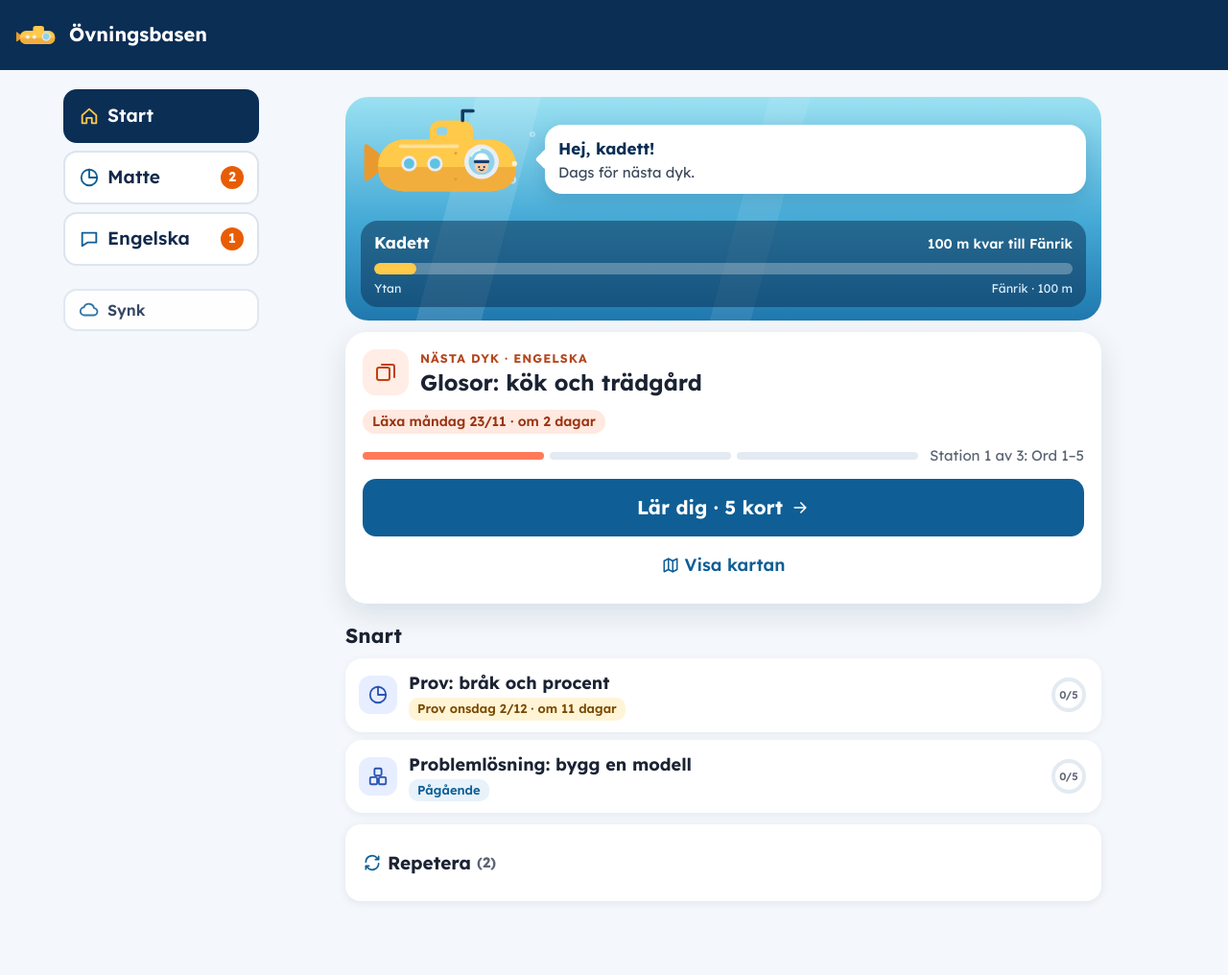
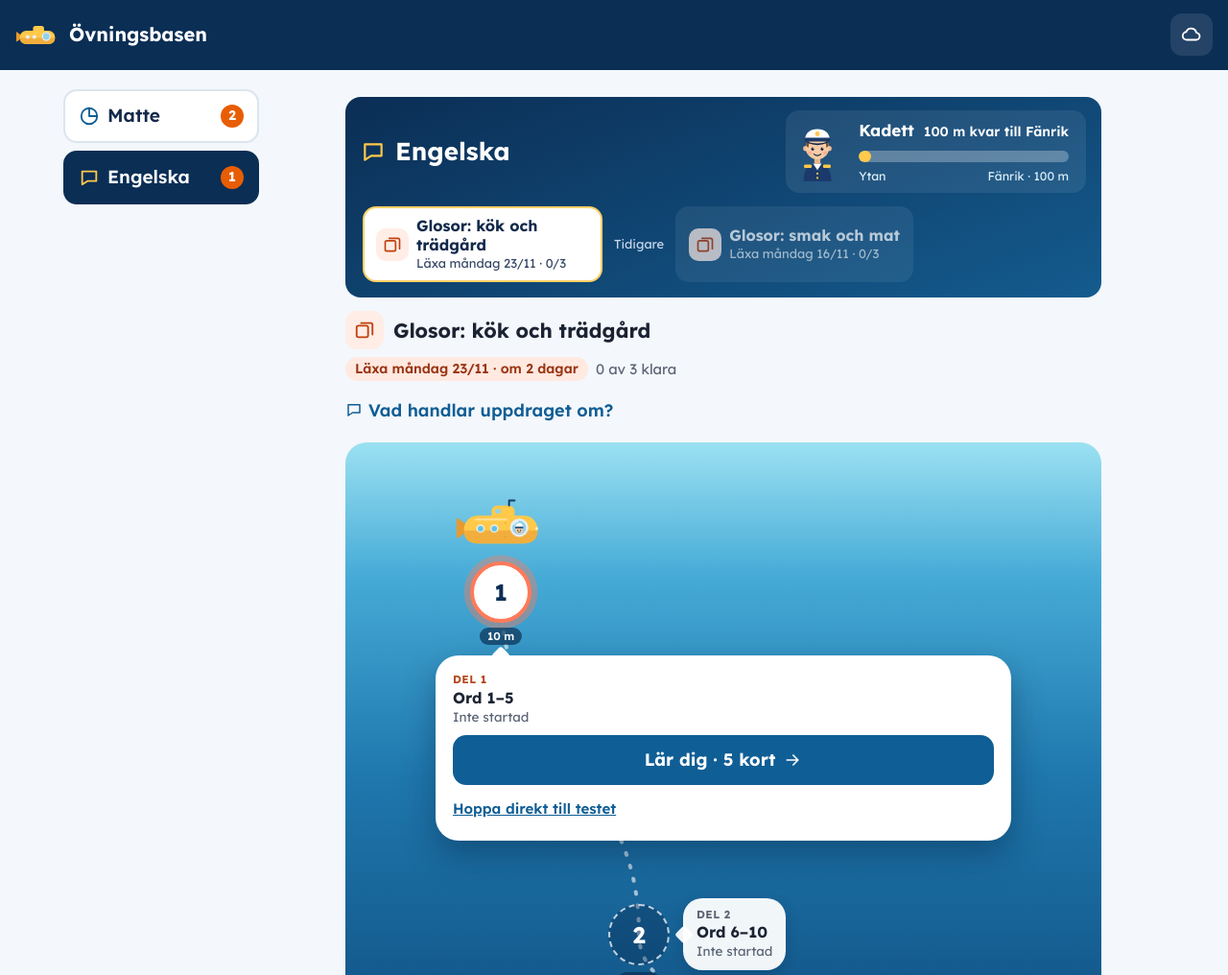
Before and after one commit to Olia-D/ovningsbasen, a plain HTML site: page index.html in a window 1280 px wide. Shown: the top 1016 px of the page at 96% size. Drawn offline with Linux system fonts and the light colour scheme.

Commit message:
Drop the start page: open the subject with the most urgent homework; Synk moves to a header button
Co-Authored-By: Claude Opus 5.5 <noreply@anthropic.com>
Claude-Session: https://claude.ai/code/session_01KQwnET8oCkAzqpscAb4x6H

```diff
--- a/app.js
+++ b/app.js
@@ -1056,14 +1056,14 @@
   function isDone(x) { return allWon(stationsFor(x.d)); }
   function renderSide(all, active) {
     var side = document.getElementById('side'); if (!side) return;
-    var h = '<a class="navi' + (active === 'home' ? ' on' : '') + '" href="#/"' + (active === 'home' ? ' aria-current="page"' : '') + '><span class="ni">' + ico('home') + '</span><span class="nl">Start</span></a>';
+    var h = '';
     all.m.subjects.forEach(function (s) {
       var open = all.list.filter(function (x) { return x.a.subject === s.id && !isPast(x.a) && !isDone(x); }).length;
       var any = all.list.some(function (x) { return x.a.subject === s.id; });
       if (!any && active !== s.id) return; // subjects without any homework stay hidden
       h += '<a class="navi' + (active === s.id ? ' on' : '') + (any ? '' : ' dim') + '" href="#/s/' + s.id + '"' + (active === s.id ? ' aria-current="page"' : '') + '><span class="ni">' + subjIco(s.id) + '</span><span class="nl">' + esc(s.name) + '</span>' + (open ? '<span class="nb" aria-label="' + open + ' att göra">' + open + '</span>' : '') + '</a>';
     });
-    if (SYNC) h += '<a class="navi small' + (active === 'sync' ? ' on' : '') + '" href="#/sync"' + (active === 'sync' ? ' aria-current="page"' : '') + '><span class="ni">' + ico('cloud') + '</span><span class="nl">Synk' + (syncCode() ? ' ✓' : '') + '</span></a>';
+    var sb = document.querySelector('.synk'); if (sb) { sb.hidden = !SYNC; sb.classList.toggle('on', !!(SYNC && syncCode())); }
     side.innerHTML = h;
     var on = side.querySelector('.on');
     if (on && side.scrollWidth > side.clientWidth + 2) { var d = on.getBoundingClientRect().left - side.getBoundingClientRect().left; side.scrollLeft += d - 16; }
@@ -1124,6 +1124,15 @@
   }
 
   // ---------- subject: banner + task bar + route map ----------
+  function viewDefault() {
+    focusMode(false);
+    loadAll().then(function (all) {
+      var act = sortActive(all.list), pick = act[0] || all.list[0];
+      var sid = pick ? pick.a.subject : (all.m.subjects[0] || {}).id;
+      if (sid) { location.replace('#/s/' + sid); return; }
+      setView('<div class="card empty"><p><b>Inga uppdrag än.</b></p></div>');
+    }).catch(showError);
+  }
   function viewSubject(sid) {
     focusMode(false);
     loadAll().then(function (all) {
@@ -1381,7 +1390,7 @@
       }
       return viewAssignment(h[1]);
     }
-    viewHome();
+    viewDefault();
   }
   window.__ovbTest = { checkText: checkText, fracWords: fracWords };
   // same-hash links (e.g. after replaceState) must still navigate; Avbryt cancels the saved quiz
--- a/index.html
+++ b/index.html
@@ -10,7 +10,7 @@
 <meta name="apple-mobile-web-app-title" content="Övningsbasen">
 <link rel="icon" href="icon.svg" type="image/svg+xml">
 <link rel="apple-touch-icon" href="icon.svg">
-<link rel="stylesheet" href="style.css?v=2026-11-21h">
+<link rel="stylesheet" href="style.css?v=2026-11-21i">
 </head>
 <body>
 <header class="top">
@@ -26,12 +26,13 @@
     <span>Övningsbasen</span>
   </a>
   <div class="rank" id="rank" aria-live="polite"></div>
+  <a class="synk" href="#/sync" aria-label="Synk mellan enheter" hidden><svg width="22" height="22" viewBox="0 0 24 24" fill="none" stroke="currentColor" stroke-width="2" stroke-linecap="round" stroke-linejoin="round" aria-hidden="true"><path d="M7 18h10a4 4 0 0 0 .5-8A6 6 0 0 0 6 9a4.5 4.5 0 0 0 1 9z"/></svg></a>
 </header>
 <div class="shell">
   <nav id="side" class="side" aria-label="Ämnen"></nav>
   <main id="app" tabindex="-1"></main>
 </div>
-<script src="sync-config.js?v=2026-11-21h"></script>
-<script src="app.js?v=2026-11-21h"></script>
+<script src="sync-config.js?v=2026-11-21i"></script>
+<script src="app.js?v=2026-11-21i"></script>
 </body>
 </html>
--- a/style.css
+++ b/style.css
@@ -401,3 +401,8 @@ button.scard:hover{background:#fff}
 .stn.goal .scard{max-width:280px;text-align:center}
 .stn.goal .scard::before{top:-7px;left:calc(50% - 7px);transform:rotate(45deg)}
 .stn.goal .node.chestnode{margin-left:0}
+/* no start page: subjects only, sync lives in the header */
+.top .rank{margin-left:auto}
+.synk{position:relative;flex:0 0 auto;display:inline-flex;align-items:center;justify-content:center;width:44px;height:44px;border-radius:12px;color:#fff;background:rgba(255,255,255,.1)}
+.synk:focus-visible{outline:3px solid var(--gold2);outline-offset:2px}
+.synk.on::after{content:"";position:absolute;right:7px;top:8px;width:9px;height:9px;border-radius:50%;background:var(--done);border:2px solid var(--deep)}
```
